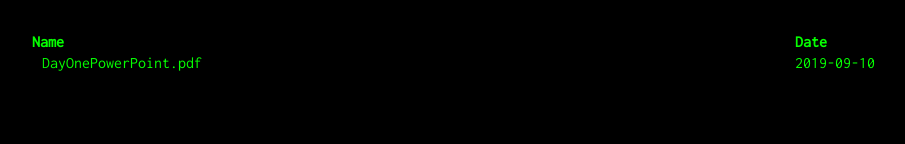
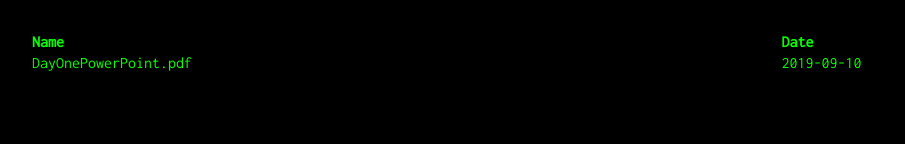
Before and after one commit to HavishNetla/mrhscs.ml, a Next.js app: page /files in a window 1280 px wide. Shown: the part 140-284 px from the top of the page, without its empty margins (56-961 px from the left). Built offline with nearby package versions, Linux system fonts and the light colour scheme.

Commit message:
Fix link padding (#5)
* fix link padding

* f

* f

```diff
--- a/pages/files.jsx
+++ b/pages/files.jsx
@@ -14,7 +14,7 @@ export default () => (
         <tr>
           <td>
             <a
-              id="file"
+              style={{ marginLeft: '0px' }}
               href="https://ipfs.yellowiki.xyz/ipfs/QmPNU4954i9PkEy2PkBnRCdXzwQ2zrqjoEDGzmCAWuGdY8/MRHSProgrammingClub.pdf"
               download="Day One Power Point"
             >
```
